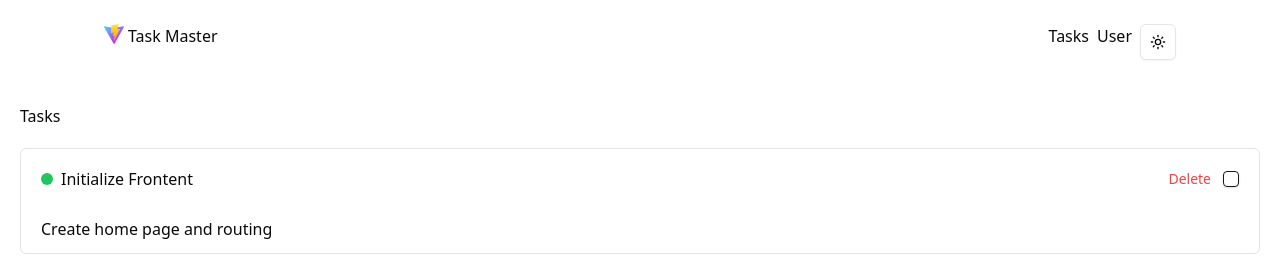
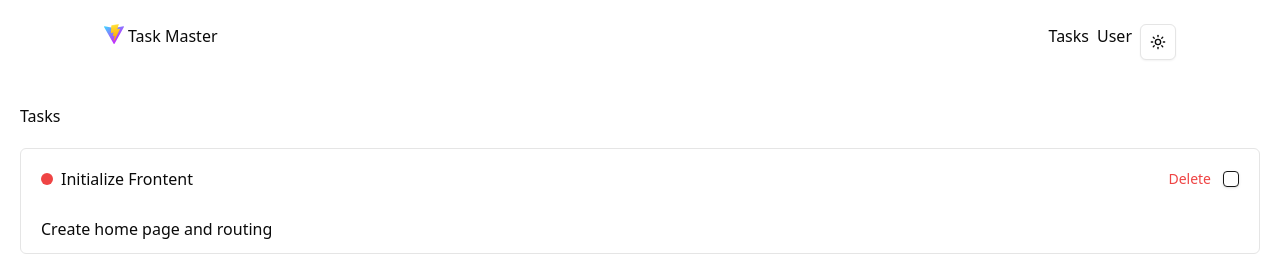
Before and after one commit to shahidulllah/Task-master-with-redux, a React (Vite) app: page / in a window 1280 px wide. Shown: the top 263 px of the page. Built offline with nearby package versions, Linux system fonts and the light colour scheme.

Commit message:
card is dynamically working

```diff
--- a/src/components/module/tasks/TaskCard.tsx
+++ b/src/components/module/tasks/TaskCard.tsx
@@ -1,17 +1,24 @@
 import { ITask } from "@/app/redux/features/task/task.interface";
 import { Button } from "@/components/ui/button";
 import { Checkbox } from "@/components/ui/checkbox";
+import { cn } from "@/lib/utils";
 
 interface IProps {
-    task: ITask
+  task: ITask;
 }
 
-const TaskCard = ({task}: IProps) => {
+const TaskCard = ({ task }: IProps) => {
   return (
     <div className="border px-5 py-3 rounded-md">
       <div className="flex justify-between items-center">
         <div className="flex gap-2 items-center">
-          <div className="size-3 rounded-full bg-green-500"></div>
+          <div
+            className={cn("size-3 rounded-full", {
+              "bg-green-500": task.priority === "Low",
+              "bg-yellow-500": task.priority === "Medium",
+              "bg-red-500": task.priority === "High",
+            })}
+          ></div>
           <h1>{task.title}</h1>
         </div>
         <div className="flex gap-3 items-center">
```
